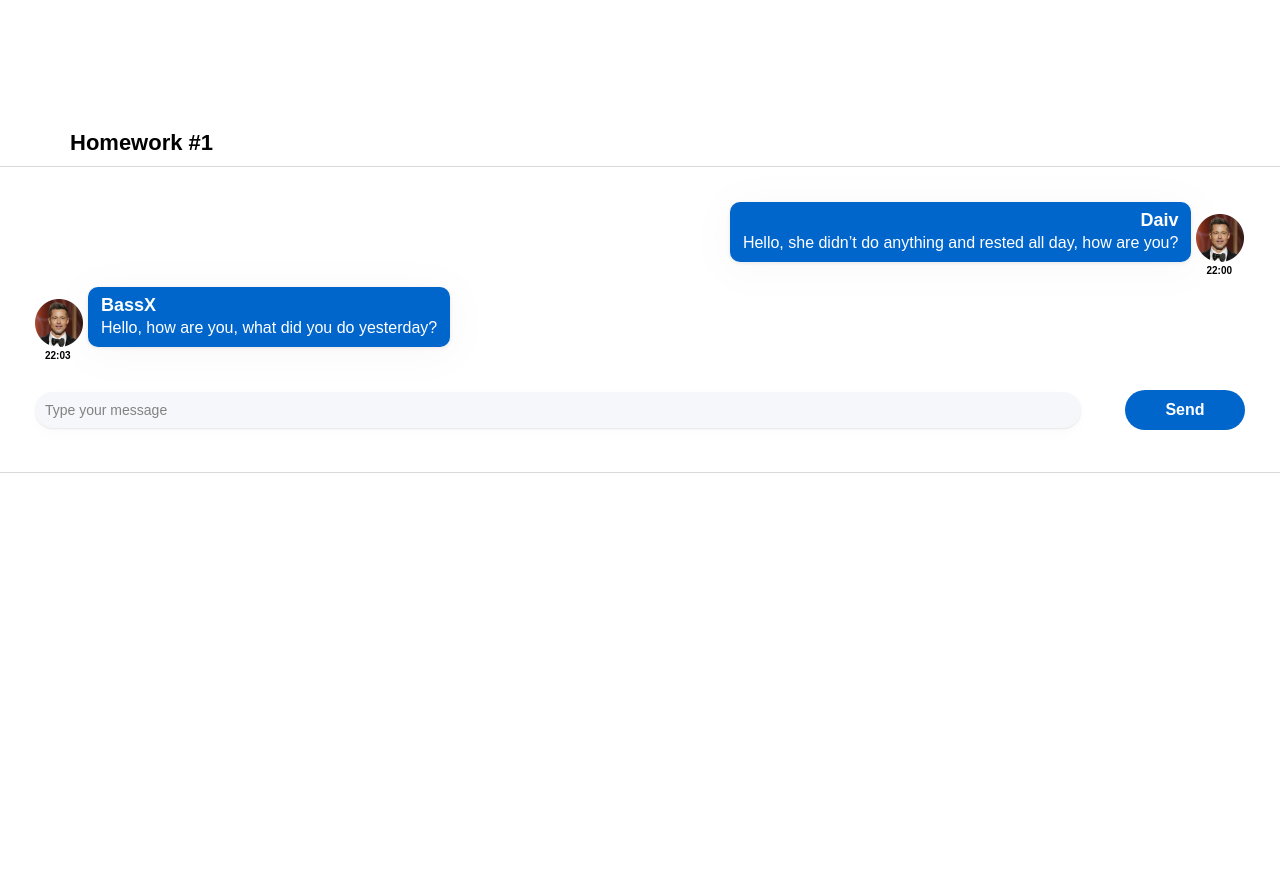
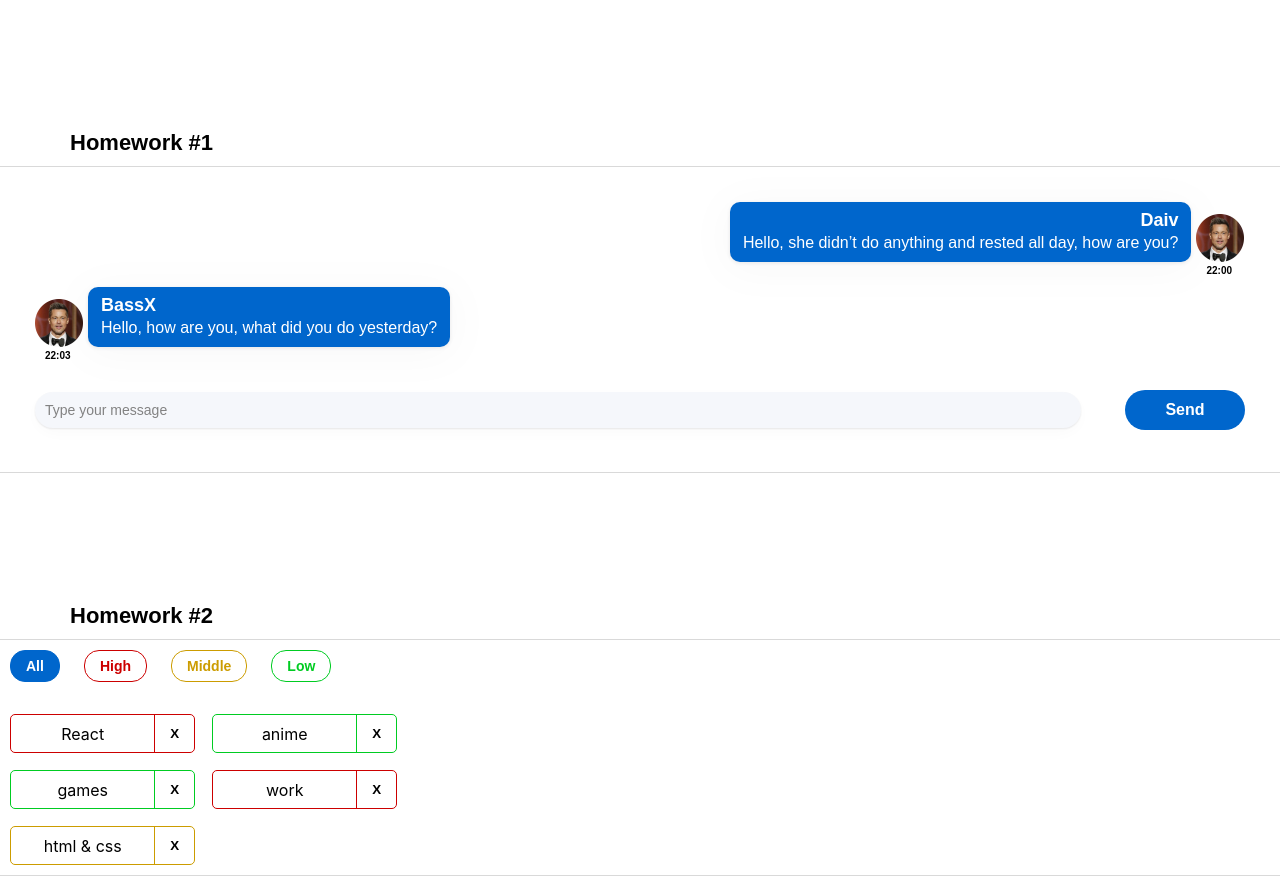
Before and after one commit to dnisaev/homework-s2, a React (Create React App) app: page / in a window 1280 px wide. Before the commit the page ends 800 px from the top, so only its background shows below. Built offline with nearby package versions, Linux system fonts and the light colour scheme.

Commit message:
add solution sprint2 week2

```diff
--- a/src/s1-main/App.tsx
+++ b/src/s1-main/App.tsx
@@ -1,13 +1,14 @@
 import React from 'react'
 import s from './App.module.css'
 import HW1 from '../s2-homeworks/hw01/HW1'
+import HW2 from "../s2-homeworks/hw02/HW2";
 
 function App() {
     return (
         <div className={s.App}>
             <HW1/>
             {/*раскомментировать по ходу выполнения*/}
-            {/*<HW2/>*/}
+            <HW2/>
             {/*<HW3/>*/}
             {/*<HW4/>*/}
 
--- a/src/s2-homeworks/hw02/HW2.tsx
+++ b/src/s2-homeworks/hw02/HW2.tsx
@@ -3,30 +3,30 @@
 import s2 from '../../s1-main/App.module.css'
 
 /*
-* 1 - описать типы AffairPriorityType, AffairType
-* 2 - указать нужный тип для defaultAffairs
-* 3 - дописать типы и логику функции filterAffairs и проверить её тестами
+* 1 - описать типы AffairPriorityType, AffairType +
+* 2 - указать нужный тип для defaultAffairs +
+* 3 - дописать типы и логику функции filterAffairs и проверить её тестами +
 * 4 - выполнить пункт 3 для функции deleteAffair
-* 5 - указать нужный тип в useState с affairs
-* 6 - дописать тип и логику функции deleteAffairCallback
-* 7 - в файле Affairs.tsx дописать типизацию пропсов
-* 8 - в файле Affairs.tsx дописать логику функций setAll, setHigh, setMiddle, setLow
-* 9 - в файле Affair.tsx дописать типизацию пропсов
-* 10 - в файле Affair.tsx дописать функции deleteCallback и использовать
-* 11 - в файле Affair.tsx отобразить приходящие данные
+* 5 - указать нужный тип в useState с affairs +
+* 6 - дописать тип и логику функции deleteAffairCallback +
+* 7 - в файле Affairs.tsx дописать типизацию пропсов +
+* 8 - в файле Affairs.tsx дописать логику функций setAll, setHigh, setMiddle, setLow +
+* 9 - в файле Affair.tsx дописать типизацию пропсов +
+* 10 - в файле Affair.tsx дописать функции deleteCallback и использовать +
+* 11 - в файле Affair.tsx отобразить приходящие данные +
 * */
 
 // types
-export type AffairPriorityType = any // need to fix any
+export type AffairPriorityType = 'high' | 'middle' | 'low' // need to fix any
 export type AffairType = {
-    _id: any // need to fix any
-    name: any // need to fix any
+    _id: number // need to fix any
+    name: string // need to fix any
     priority: AffairPriorityType
 }
 export type FilterType = 'all' | AffairPriorityType
 
 // constants
-const defaultAffairs: any = [ // need to fix any
+const defaultAffairs: Array<AffairType> = [ // need to fix any
     {_id: 1, name: 'React', priority: 'high'}, // студенты могут изменить содержимое name и количество элементов в массиве, ...priority не менять!
     {_id: 2, name: 'anime', priority: 'low'},
     {_id: 3, name: 'games', priority: 'low'},
@@ -35,23 +35,24 @@
 ]
 
 // pure helper functions
-export const filterAffairs = (affairs: any, filter: any): any => { // need to fix any
 
-
-    return affairs // need to fix
+export const filterAffairs = (affairs: Array<AffairType>, filter: FilterType): Array<AffairType> => { // need to fix any
+    return filter === 'all' ? affairs : affairs.filter(f=> f.priority === filter);
+     // need to fix
 }
-export const deleteAffair = (affairs: any, _id: any): any => { // need to fix any
-
-    return affairs // need to fix
+export const deleteAffair = (affairs: Array<AffairType>, _id: number): Array<AffairType> => { // need to fix any
+    return affairs.filter(f=> f._id !== _id) // need to fix
 }
 
 function HW2() {
-    const [affairs, setAffairs] = useState<any>(defaultAffairs) // need to fix any
+    const [affairs, setAffairs] = useState<Array<AffairType>>(defaultAffairs) // need to fix any
     const [filter, setFilter] = useState<FilterType>('all')
 
     const filteredAffairs = filterAffairs(affairs, filter)
-    const deleteAffairCallback = (_id: any) => { // need to fix any
+    const deleteAffairCallback = (_id: number) => { // need to fix any
         // need to fix
+        let deletedAffair = deleteAffair(affairs, _id)
+        setAffairs(deletedAffair)
     }
 
     return (
--- a/src/s2-homeworks/hw02/affairs/Affairs.tsx
+++ b/src/s2-homeworks/hw02/affairs/Affairs.tsx
@@ -4,24 +4,28 @@
 import s from './Affairs.module.css'
 
 type AffairsPropsType = {
-    data: any // need to fix any
-    setFilter: any
-    deleteAffairCallback: any
+    data: AffairType[] // need to fix any
+    setFilter: (filter: FilterType) => void
+    deleteAffairCallback: (id: number) => void
     filter: FilterType
 }
 
 function Affairs(props: AffairsPropsType) {
     const setAll = () => {
         // need to fix
+        props.setFilter('all')
     }
     const setHigh = () => {
         // need to fix
+        props.setFilter('high')
     }
     const setMiddle = () => {
         // need to fix
+        props.setFilter('middle')
     }
     const setLow = () => {
         // need to fix
+        props.setFilter('low')
     }
 
     const cnAll = s.button + ' ' + s.all + (props.filter === 'all' ? ' ' + s.active : '')
@@ -33,7 +37,7 @@
         <Affair
             key={a._id} // кеи ОБЯЗАТЕЛЬНЫ в 99% - так что лучше их писать всегда при создании компонент в мапе
             affair={a}
-            deleteAffairCallback={props.deleteAffairCallback}
+            deleteAffairCallback={()=>props.deleteAffairCallback(a._id)}
         />
     ))
 
--- a/src/s2-homeworks/hw02/affairs/affair/Affair.tsx
+++ b/src/s2-homeworks/hw02/affairs/affair/Affair.tsx
@@ -6,12 +6,13 @@
 type AffairPropsType = {
     // key не нужно типизировать
     affair: AffairType
-    deleteAffairCallback: any // need to fix any
+    deleteAffairCallback: (id: number) => void // need to fix any
 }
 
 function Affair(props: AffairPropsType) {
     const deleteCallback = () => {
         // need to fix
+        props.deleteAffairCallback(props.affair._id);
     }
 
     const nameClass = s.name + ' ' + s2[props.affair.priority]
@@ -25,7 +26,7 @@
         >
             <div id={'hw2-name-' + props.affair._id} className={nameClass}>
                 {/*создаёт студент*/}
-
+                {props.affair.name}
                 {/**/}
             </div>
             <div id={'hw2-priority-' + props.affair._id} hidden>
@@ -35,7 +36,7 @@
             <button
                 id={'hw2-button-delete-' + props.affair._id}
                 className={buttonClass}
-                // need to fix
+                onClick={deleteCallback} // need to fix
 
             >
                 {/*текст кнопки могут изменить студенты*/}
```
